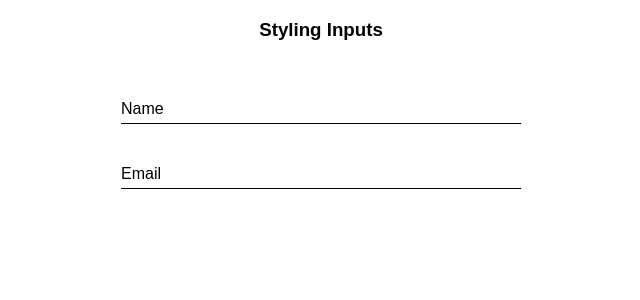
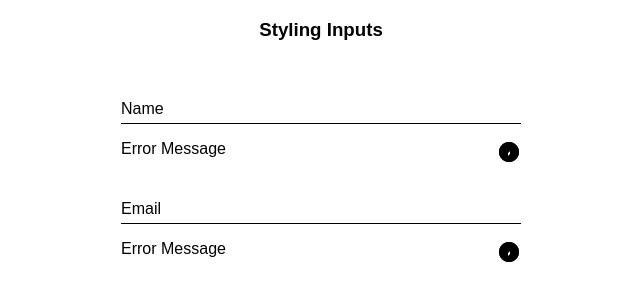
Before and after one commit to AbidAlWassie/Browser-Defaults-experimental, a plain HTML site: page input/index.html in a window 1280 px wide. Shown: the whole page, without its empty margins (319-959 px from the left). Drawn offline with Linux system fonts and the light colour scheme.

Commit message:
updated project

```diff
--- a/input/css/style.scss
+++ b/input/css/style.scss
@@ -109,3 +109,13 @@ body {
 .input-item input:focus + .label-name::after, .input-item input:valid + .label-name::after {
   transform: translateX(0);
 }
+
+.errorMessage {
+  position: relative;
+}
+
+.errorMessage .material-icons {
+  top: 0;
+  right: 0;
+  position: absolute;
+}
```
Also changed, not shown: input/index.html (+3 -4 lines), input/css/style.css, 1 other file.
